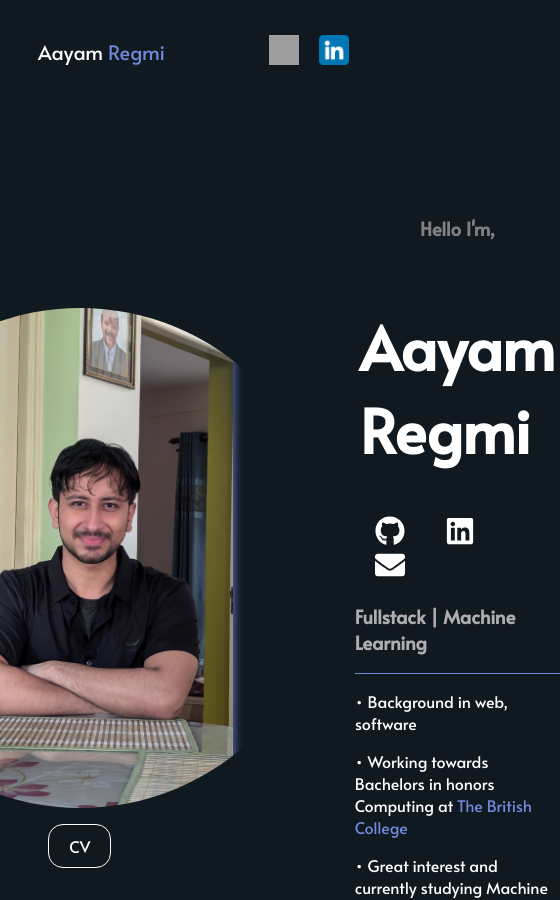
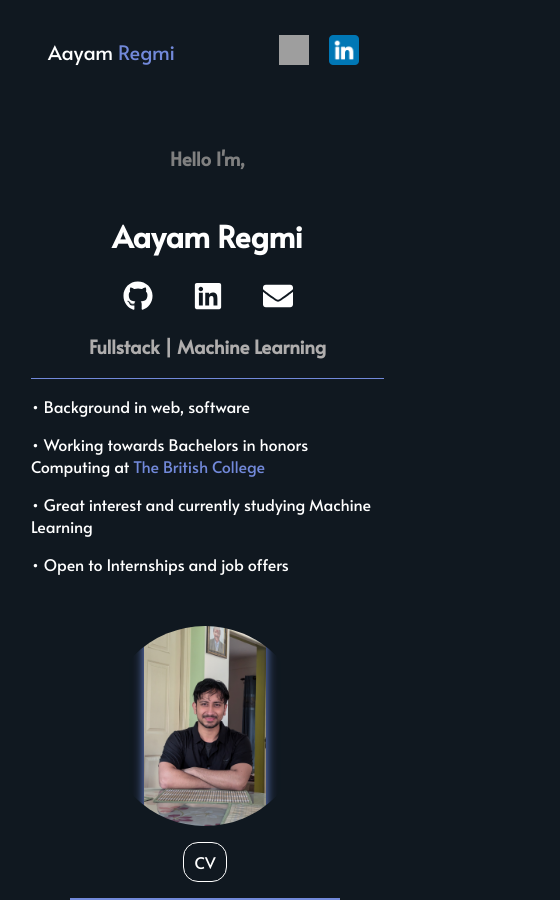
Before and after one commit to AayamRegmi/portfolio, a React (Vite) app: page / in a window 390 px wide. Shown: the top 900 px of the page, 560 px wide, since content can reach past the window. Built offline with nearby package versions, Linux system fonts and the light colour scheme; grey boxes are pictures that could not be loaded.

Commit message:
about responsive update

```diff
--- a/index.html
+++ b/index.html
@@ -5,9 +5,43 @@
     <link rel="icon" type="image/svg+xml" href="/vite.svg" />
     <meta name="viewport" content="width=device-width, initial-scale=1.0" />
     <title>Aayam Regmi</title>
+    <style>
+      /* Base styles for .container */
+      .container {
+          width: 100%; /* Full width of the viewport */
+          max-width: 1200px; /* Maximum width of the container */
+          margin: 0 auto; /* Centers the container horizontally */
+          padding: 0 15px; /* Horizontal padding inside the container */
+      }
+
+      /* Media queries for responsiveness */
+
+      /* Small devices (portrait tablets and large phones) */
+      @media (max-width: 600px) {
+          .container {
+              padding: 0 10px; /* Less padding on smaller screens */
+          }
+      }
+
+      /* Medium devices (landscape tablets and small desktops) */
+      @media (min-width: 600px) and (max-width: 992px) {
+          .container {
+              padding: 0 20px; /* Adjust padding for medium-sized screens */
+          }
+      }
+
+      /* Large devices (desktops and larger screens) */
+      @media (min-width: 992px) {
+          .container {
+              padding: 0 30px; /* More padding for larger screens */
+          }
+      }
+  </style>
   </head>
   <body>
+    <div class="container">
     <div id="root"></div>
     <script type="module" src="/src/main.jsx"></script>
+  </div>
   </body>
 </html>
--- a/src/components/About.css
+++ b/src/components/About.css
@@ -142,3 +142,71 @@
     border: 1px solid #7289da;
     margin: 0 auto;
 }
+
+@media (max-width: 768px) {
+    .aboutme {
+        flex-direction: column; /* Stack items vertically on medium screens */
+        align-items: center; /* Center align items */
+        padding-top: 50px; /* Adjust padding for smaller screens */
+    }
+
+    .photocontainer {
+        order: 2; /* Move photo container below the text */
+        margin-top: 20px; /* Space above photo container */
+    }
+
+    .photo {
+        width: 300px; /* Adjust photo size for medium screens */
+        height: 300px;
+    }
+
+    .AayamRegmi2 {
+        font-size: 40px; /* Smaller font size for medium screens */
+    }
+
+    .CV {
+        padding: 10px 15px; /* Adjust padding for medium screens */
+    }
+
+    .background {
+        padding-left: 10px; /* Adjust padding for medium screens */
+    }
+
+    .socials2, .socials3 {
+        gap: 15px; /* Adjust gap for smaller screens */
+    }
+}
+
+@media (max-width: 480px) {
+    .aboutme {
+        flex-direction: column; /* Stack items vertically on small screens */
+        align-items: center; /* Center align items */
+        padding-top: 30px; /* Further reduced padding for small screens */
+    }
+
+    .photocontainer {
+        order: 2; /* Move photo container below the text */
+        margin-top: 15px; /* Space above photo container */
+    }
+
+    .photo {
+        width: 200px; /* Smaller photo size for small screens */
+        height: 200px;
+    }
+
+    .AayamRegmi2 {
+        font-size: 30px; /* Smaller font size for small screens */
+    }
+
+    .CV {
+        padding: 8px 10px; /* Reduced padding for small screens */
+    }
+
+    .background {
+        padding-left: 5px; /* Further reduced padding for small screens */
+    }
+
+    .socials2, .socials3 {
+        gap: 10px; /* Smaller gap for small screens */
+    }
+}
```
